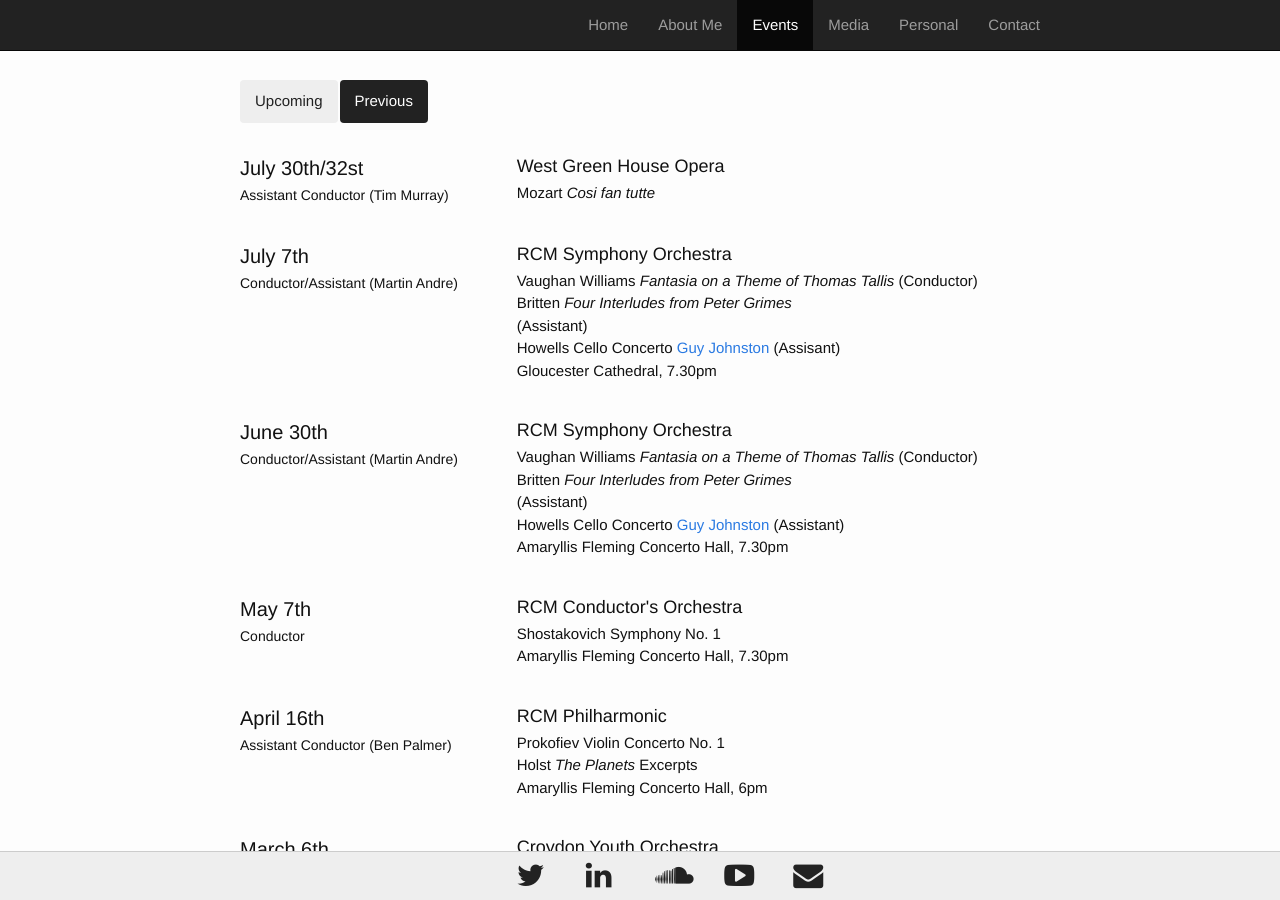
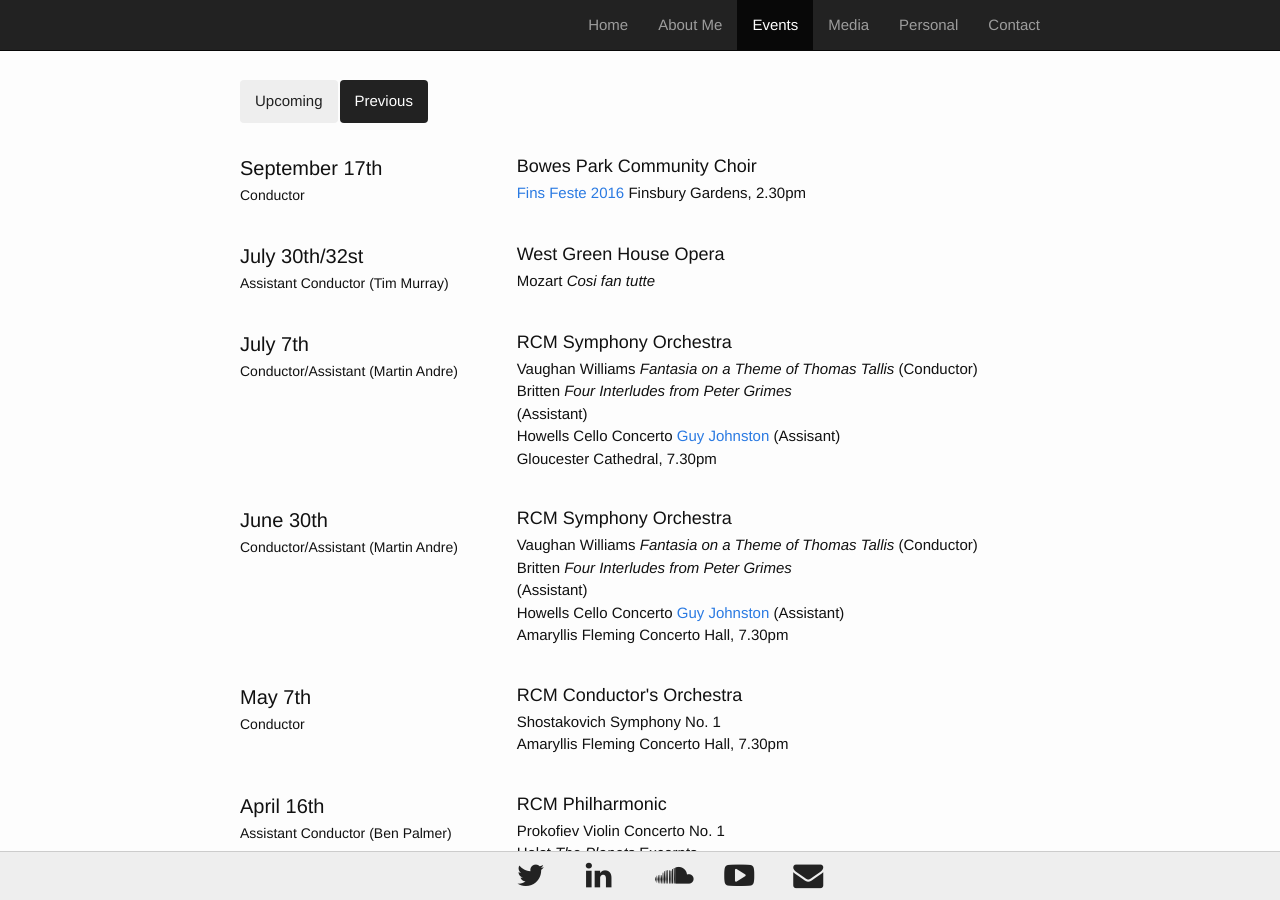
Before and after one commit to musicman10201/musicman10201.github.io, a Jekyll site: the page built from previous_events.html, in a window 1280 px wide and 900 px high. Built offline with Jekyll 4.4.1, drawn with Linux system fonts in a browser that asks for light colours.

Commit message:
Update previousevents.yml

```diff
--- a/_data/previousevents.yml
+++ b/_data/previousevents.yml
@@ -1,3 +1,10 @@
+-
+  date: September 17th
+  title: Conductor
+  description: Bowes Park Community Choir
+  subdescription: |
+    <a href="http://www.bowesandbounds.org/events/fins-feste-2016-bowes-park-summer-festival/">Fins Feste 2016</a>
+    Finsbury Gardens, 2.30pm
 -
   date: July 30th/32st
   title: Assistant Conductor (Tim Murray)
```
